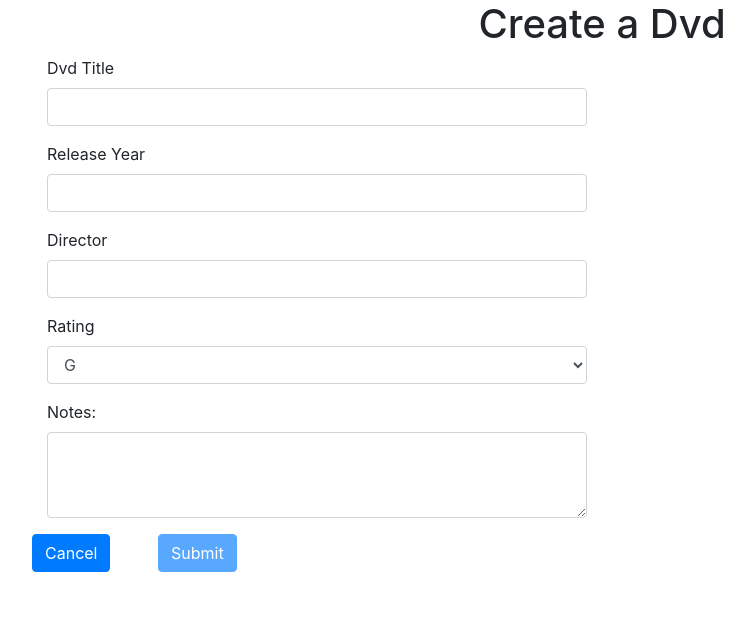
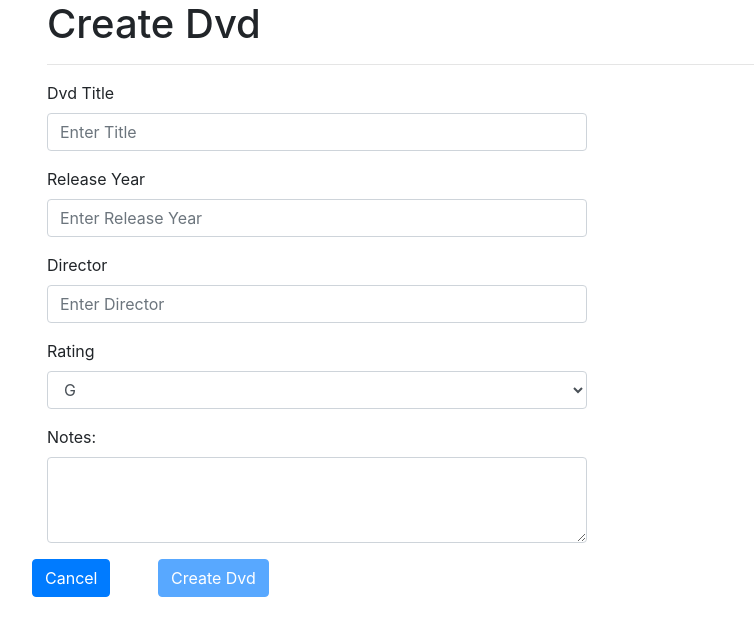
Before and after one commit to ramzichamcham/angular-dvdlibrary, an Angular app: page /create in a window 1280 px wide. Shown: the top 636 px of the page, without its empty margins (38-792 px from the left). Built offline with nearby package versions, Linux system fonts and the light colour scheme.

Commit message:
Update Create dvd

```diff
--- a/src/app/create/create-home/create-home.component.html
+++ b/src/app/create/create-home/create-home.component.html
@@ -1,5 +1,6 @@
 <div class="container">
-  <h1 class="text-center">{{ title }}</h1>
+  <h1 class="">{{ title }}</h1>
+  <hr>
   <div class="row">
     <div class="col-6" id='formInput'>
       <form (ngSubmit)="onSubmit()" #f="ngForm">
@@ -17,6 +18,7 @@
               class="form-control"
               ngModel
               name="dvdTitle"
+              placeholder="Enter Title"
               required>
           </div> <!-- formgroup: dvdTitle -->
 
@@ -30,6 +32,7 @@
               class="form-control"
               ngModel
               name="dvdReleaseYear"
+              placeholder="Enter Release Year"
               required
               >
             <!-- <span class="help-block" *ngIf="!email.valid && email.touched">Please enter a valid email!</span> -->
@@ -45,6 +48,7 @@
               class="form-control"
               ngModel
               name="dvdDirector"
+              placeholder="Enter Director"
               required
             >
 
@@ -59,6 +63,7 @@
               name="dvdRating"
               [(ngModel)]="selectedRating"
               >
+
               <option value="G">G</option>
               <option value="PG">PG</option>
               <option value="PG-13">PG-13</option>
@@ -94,7 +99,7 @@
               <button
             class="offset-sm-1 btn btn-primary"
             type="submit"
-            [disabled]="!f.valid">Submit</button>
+            [disabled]="!f.valid">Create Dvd</button>
             </div>
 
 
--- a/src/app/create/create-home/create-home.component.ts
+++ b/src/app/create/create-home/create-home.component.ts
@@ -11,6 +11,7 @@ import {Dvd} from './../../dvd'
 })
 export class CreateHomeComponent implements OnInit {
   newDvd: Dvd;
+  title = 'Create Dvd';
 
   selectedRating= 'G';
   note='';
@@ -23,7 +24,7 @@ export class CreateHomeComponent implements OnInit {
 
   }
 
-  title = 'Create a Dvd';
+
   @ViewChild('f', { static: false }) createDvdForm: NgForm;
 
   submitted = false;
```
